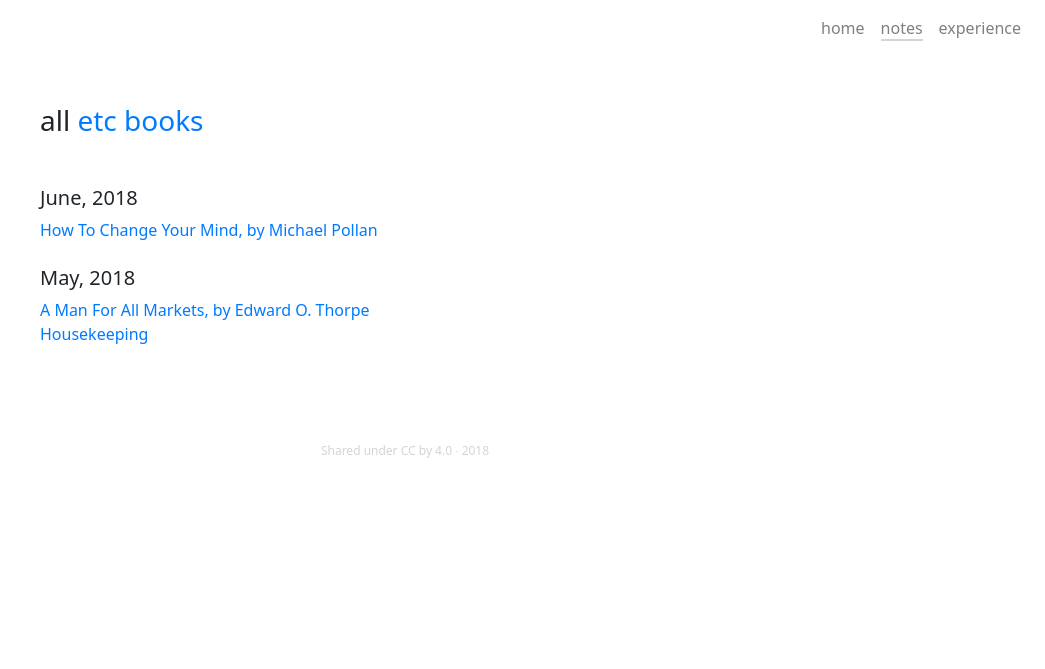
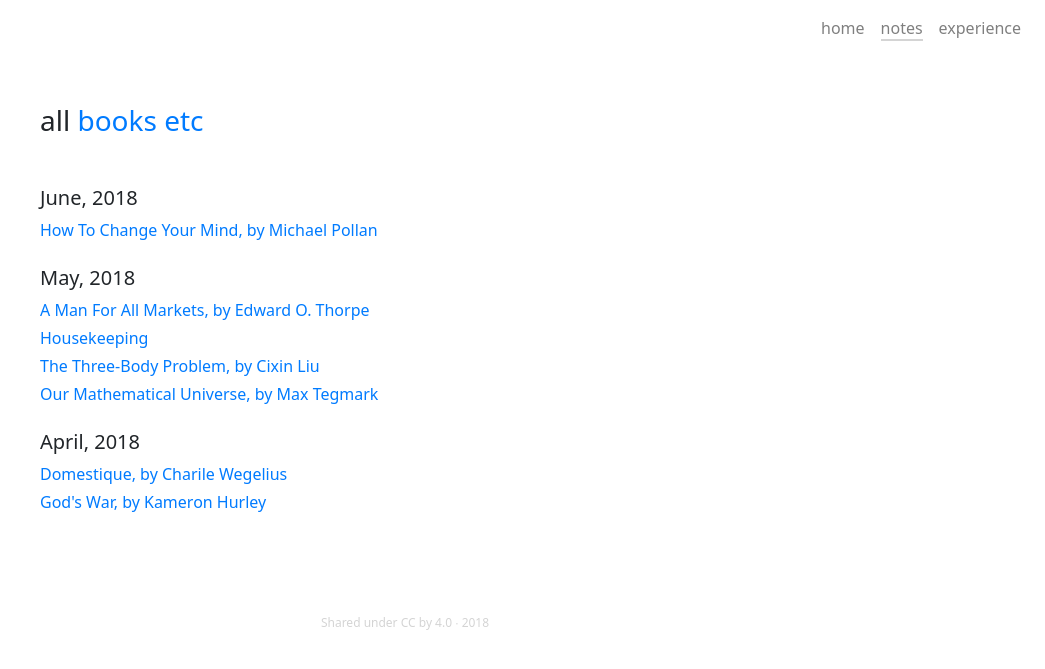
Before and after one commit to mavram/mavram.github.io, a Jekyll site: the page built from notes.html, in a window 1280 px wide. Shown: the top 669 px of the page, without its empty margins (235-1280 px from the left). Built offline with Jekyll 4.4.1, drawn with Linux system fonts in a browser that asks for light colours.

```diff
--- a/_includes/post.html
+++ b/_includes/post.html
@@ -3,4 +3,4 @@
     <p class="h5 mt-4">{{ current_date }}</p>
     {% capture the_date %}{{current_date}}{% endcapture %}
 {% endif %}
-<a href="{{ post.url }}">{{ post.title }}</a><br/>
+<div class="mb-1"><a href="{{ post.url }}">{{ post.title }}</a></div>
--- /dev/null
+++ b/_posts/2018-04-02-god-war.md
@@ -0,0 +1,6 @@
+---
+layout: post
+title: God's War, by Kameron Hurley
+tags: books
+notes-marker: active-with-caret
+---
--- /dev/null
+++ b/_posts/2018-04-18-domestique.md
@@ -0,0 +1,6 @@
+---
+layout: post
+title: Domestique, by Charile Wegelius
+tags: books
+notes-marker: active-with-caret
+---
--- /dev/null
+++ b/_posts/2018-05-02-our-mathematical-universe.md
@@ -0,0 +1,6 @@
+---
+layout: post
+title: Our Mathematical Universe, by Max Tegmark
+tags: books
+notes-marker: active-with-caret
+---
--- /dev/null
+++ b/_posts/2018-05-12-the-three-body-problem.md
@@ -0,0 +1,6 @@
+---
+layout: post
+title: The Three-Body Problem, by Cixin Liu
+tags: books
+notes-marker: active-with-caret
+---
--- a/index.html
+++ b/index.html
@@ -44,7 +44,7 @@ home-marker: active-with-caret
                 <a href="/tags/kb">learn</a> something new, play a
                 <a href="https://en.wikipedia.org/wiki/Souls_(series)">game</a>,
                 listen to a
-                <a href="http://www.cbc.ca/radio/ideas">podcast</a> or some
+                <a href="https://en.wikipedia.org/wiki/Ideas_(radio_show)">podcast</a> or some
                 <a href="https://en.wikipedia.org/wiki/Post-rock">music</a>,
                 or simply enjoy.
                 You can find me on
```
